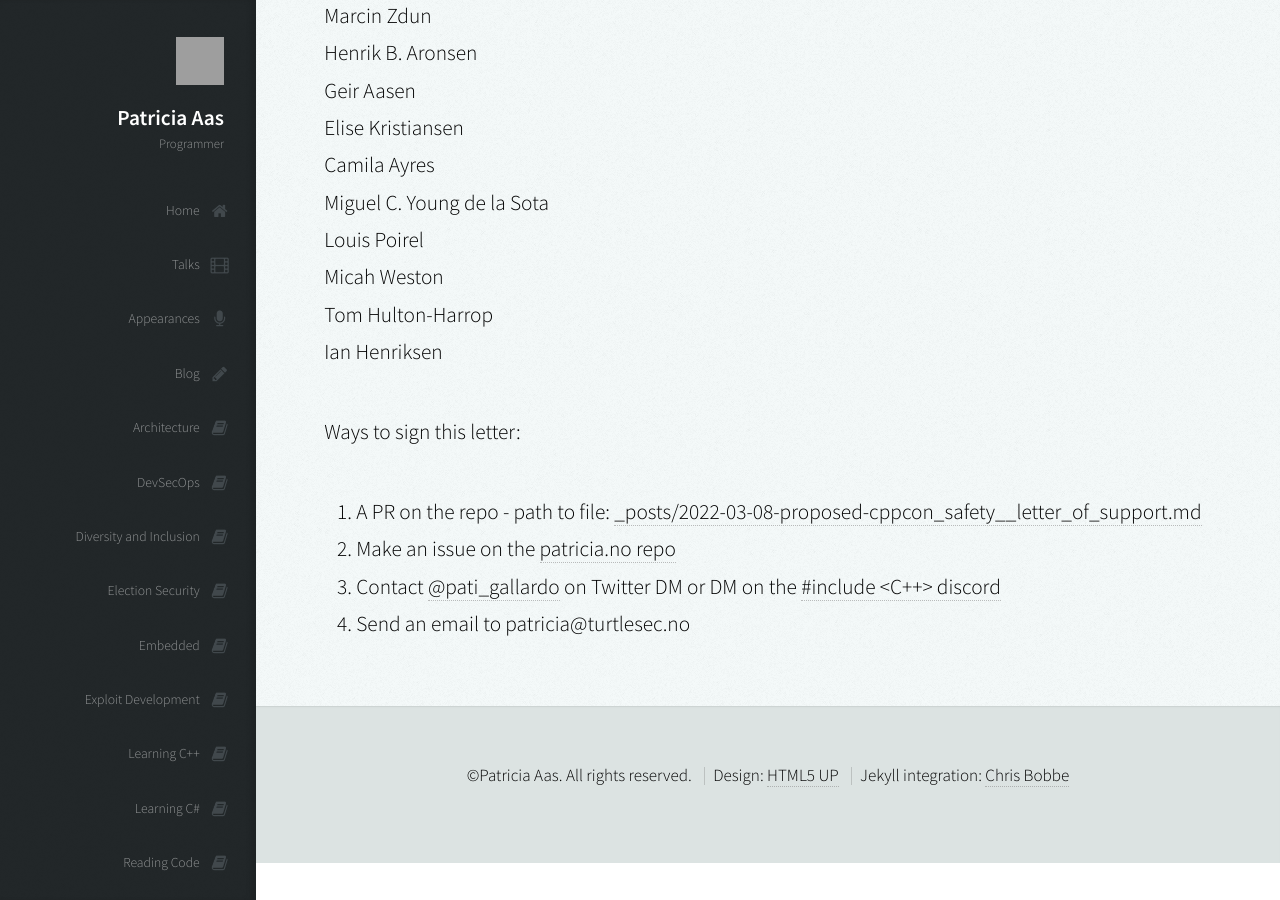
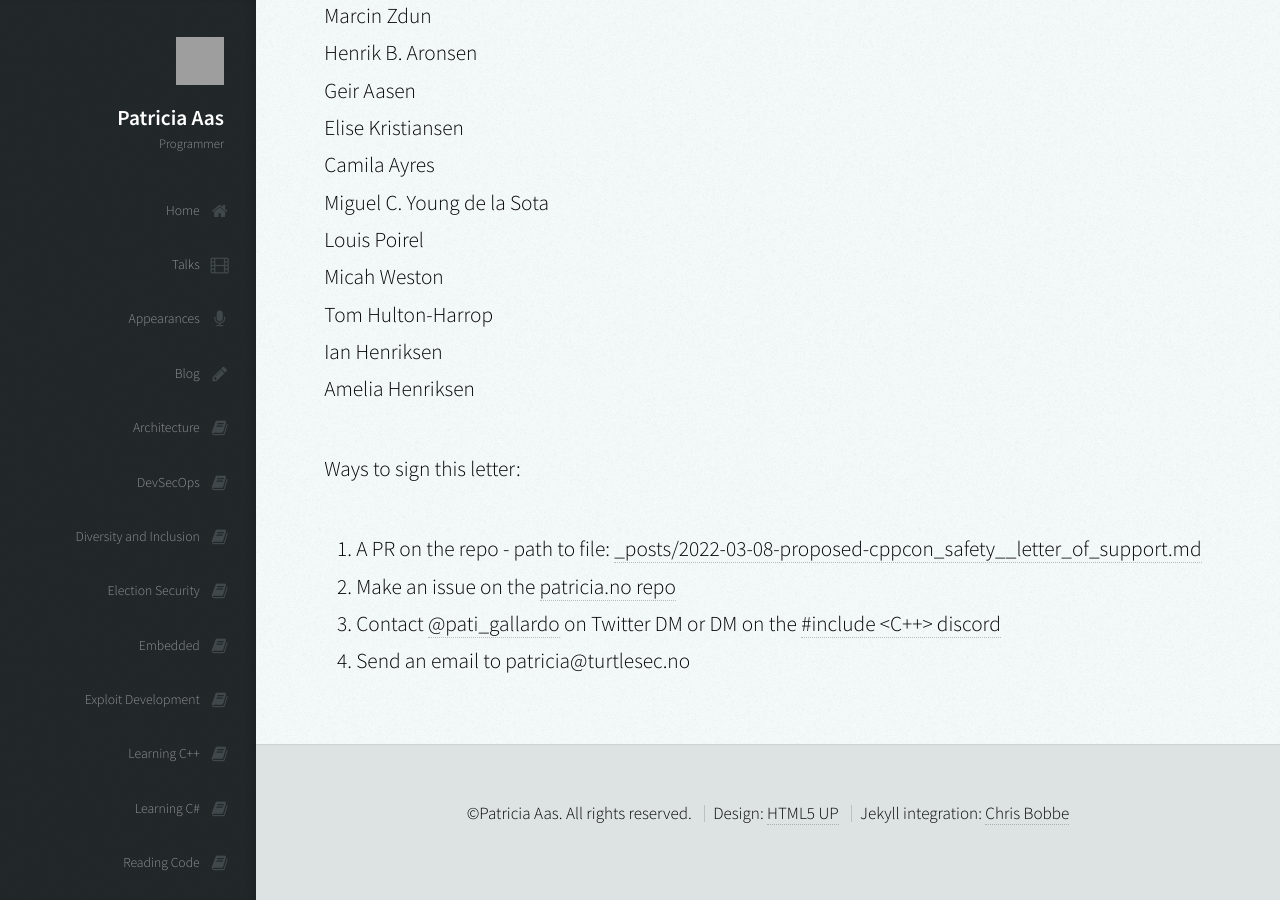
Before and after one commit to patricia-gallardo/patricia-gallardo.github.io, a Jekyll site: the page built from _posts/2022-03-08-proposed-cppcon_safety__letter_of_support.md, in a window 1280 px wide and 900 px high, scrolled down 11756 px. Built offline with Jekyll 4.4.1, drawn with Linux system fonts in a browser that asks for light colours; nearby versions of some CDN libraries; grey boxes are pictures that could not be loaded.

Commit message:
Add Amelia's name to the list too.

```diff
--- a/_posts/2022-03-08-proposed-cppcon_safety__letter_of_support.md
+++ b/_posts/2022-03-08-proposed-cppcon_safety__letter_of_support.md
@@ -323,6 +323,7 @@ Louis Poirel <br>
 Micah Weston <br>
 Tom Hulton-Harrop <br>
 Ian Henriksen <br>
+Amelia Henriksen <br>
 
 Ways to sign this letter:
 1. A PR on the repo - path to file: [_posts/2022-03-08-proposed-cppcon_safety__letter_of_support.md][4]
```
